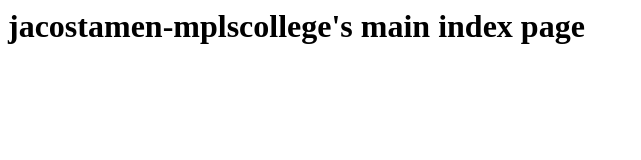
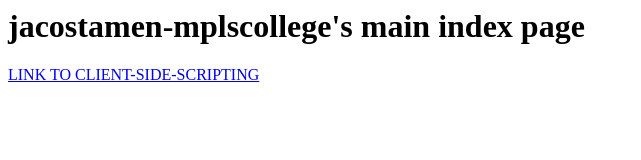
Before and after one commit to jacostamen/jacostamen-mplscollege.github.io, a plain HTML site: page index.html in a window 1280 px wide. Shown: the whole page, without its empty margins (0-641 px from the left). Drawn offline with Linux system fonts and the light colour scheme.

Commit message:
Update index.html

```diff
--- a/index.html
+++ b/index.html
@@ -1 +1,3 @@
 <H1>jacostamen-mplscollege's main index page</H1>
+
+<a href="/client-side-scripting/">LINK TO CLIENT-SIDE-SCRIPTING</a>
```
